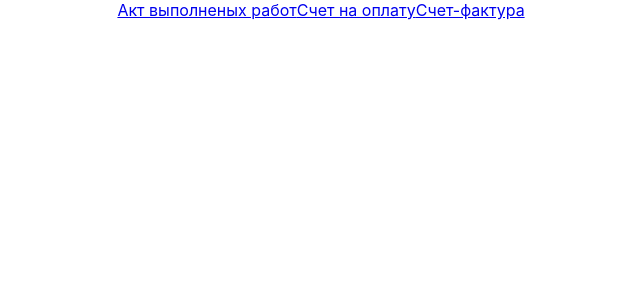
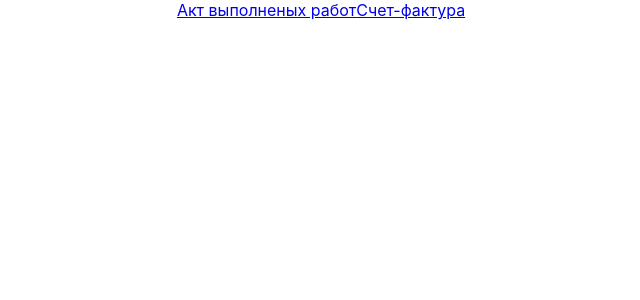
Before and after one commit to frontkot/create-documents, a React (Create React App) app: page /choose-document in a window 1280 px wide. Shown: the top 300 px of the page, without its empty margins (319-959 px from the left). Built offline with nearby package versions, Linux system fonts and the light colour scheme.

Commit message:
deploy for show client

```diff
--- a/src/pages/ChooseDoc/ChooseDoc.js
+++ b/src/pages/ChooseDoc/ChooseDoc.js
@@ -5,7 +5,7 @@ const ChooseDoc = () => {
     return (
         <>
             <DocumentPreview textContent='Акт выполненых работ' link={'/act'} className='doc-review' />
-            <DocumentPreview textContent='Счет на оплату' link={'/payment'} className='doc-review' />
+            {/* <DocumentPreview textContent='Счет на оплату' link={'/payment'} className='doc-review' /> */}
             <DocumentPreview textContent='Счет-фактура' link={'/invoice'} className='doc-review' />
         </>
     );
```
Also changed, not shown: 1 other file (tests, documents, lock files or other folders).
